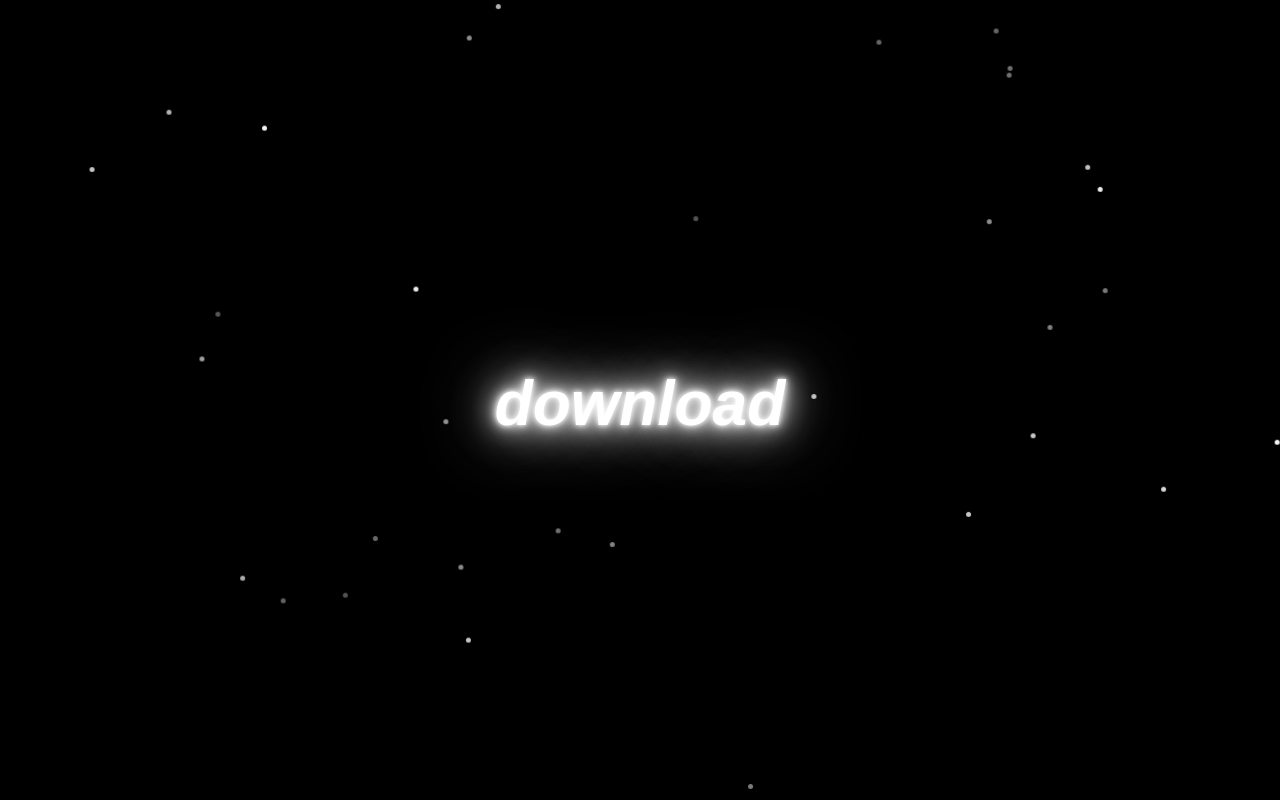
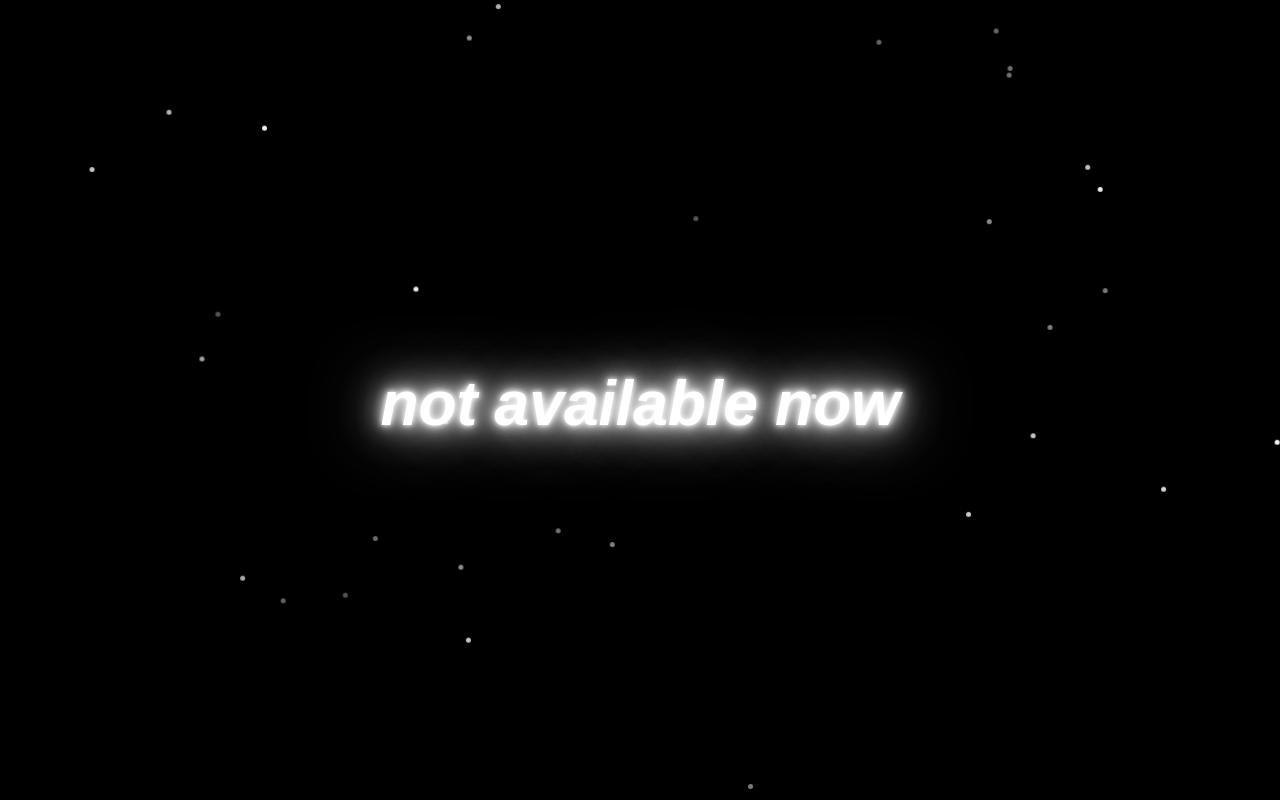
Before and after one commit to kryyyaaaa/root, a plain HTML site: page index.html in a window 1280 px wide. Shown: the top 800 px of the page. Drawn offline with Linux system fonts and the light colour scheme.

Commit message:
Update index.html

```diff
--- a/index.html
+++ b/index.html
@@ -1,7 +1,7 @@
 <!DOCTYPE html>
 <html>
 <head>
-    <title>kryyaa</title>
+    <title>GPT</title>
     <link rel="shortcut icon" href="img/sowwyz.ico" type="image/png">
 
     <style>
@@ -93,7 +93,7 @@
     </style>
 
     <body>
-        <h1><span><a href="AI.zip">download</a></span></h1>
+        <h1><span><a href="">not available now</a></span></h1>
         <!-- Telegram: @kryyaa -->
 
         <script>
```
